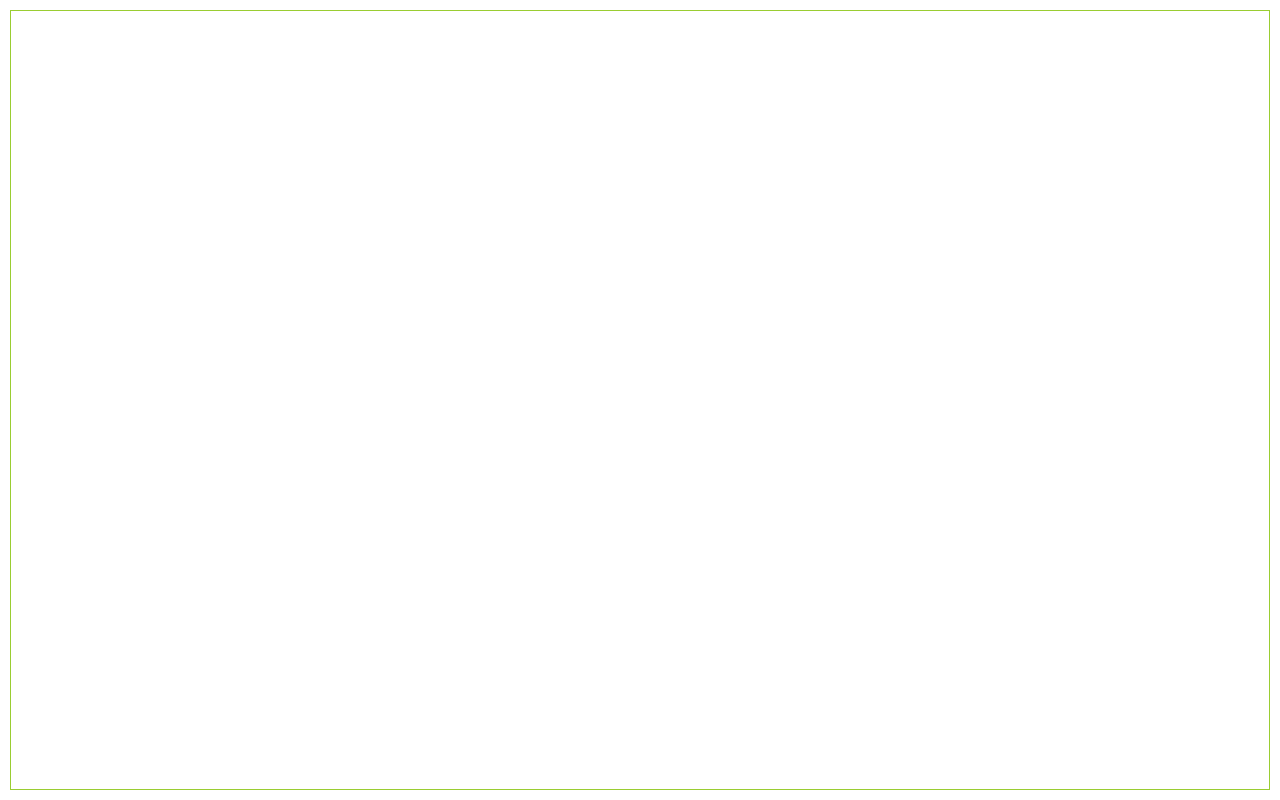
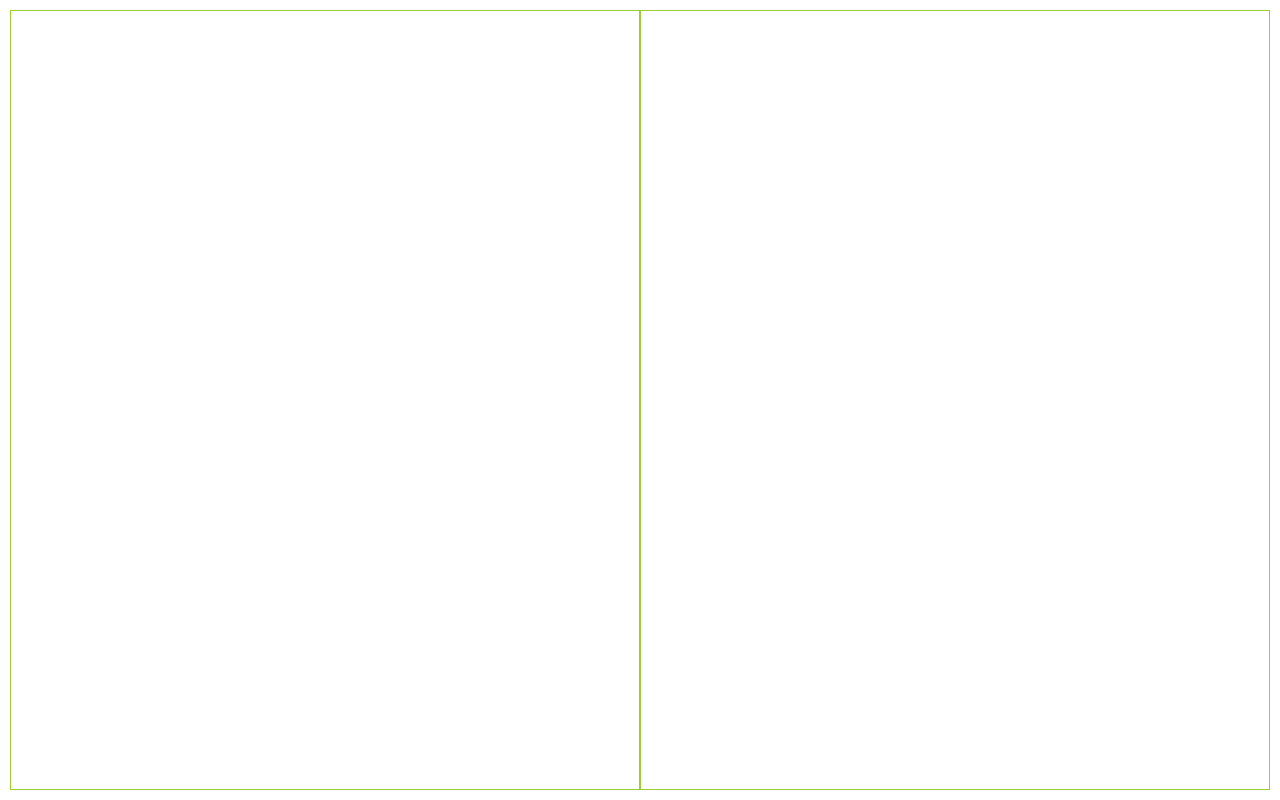
Before and after one commit to piall/markdown-previewer, a React (Create React App) app: page / in a window 1280 px wide. Built offline with nearby package versions, Linux system fonts and the light colour scheme.

Commit message:
Add layout for previewer

```diff
--- a/src/App.tsx
+++ b/src/App.tsx
@@ -1,12 +1,14 @@
 import { Editor } from './components';
 
 import './App.scss';
+import { Previewer } from './components/previewer';
 
 function App() {
   return (
     <div id="App">
       <div className="row gx-0">
-        <Editor className="col" />
+        <Editor className="col-md-6" />
+        <Previewer className="col-md-6" id="previewer-wrapper" />
       </div>
     </div>
   );
--- a/src/components/index.ts
+++ b/src/components/index.ts
@@ -1 +1,2 @@
 export * from './editor';
+export * from './previewer';
--- /dev/null
+++ b/src/components/previewer/Previewer.scss
@@ -0,0 +1,15 @@
+#previewer-wrapper {
+  background-color: white;
+  height: calc(100vh - 20px);
+}
+
+#previewer {
+  width: 100%;
+  height: 100%;
+  border: 1px solid yellowgreen;
+  resize: none;
+
+  &:focus {
+    outline: 0;
+  }
+}
--- /dev/null
+++ b/src/components/previewer/Previewer.tsx
@@ -0,0 +1,14 @@
+import './Previewer.scss';
+
+type TypePreviewerProps = {
+  className?: string;
+  id?: string;
+};
+
+export function Previewer({ className, id }: TypePreviewerProps) {
+  return (
+    <div id={id} className={className}>
+      <div id="previewer"></div>
+    </div>
+  );
+}
--- /dev/null
+++ b/src/components/previewer/index.ts
@@ -0,0 +1 @@
+export * from './Previewer';
```
